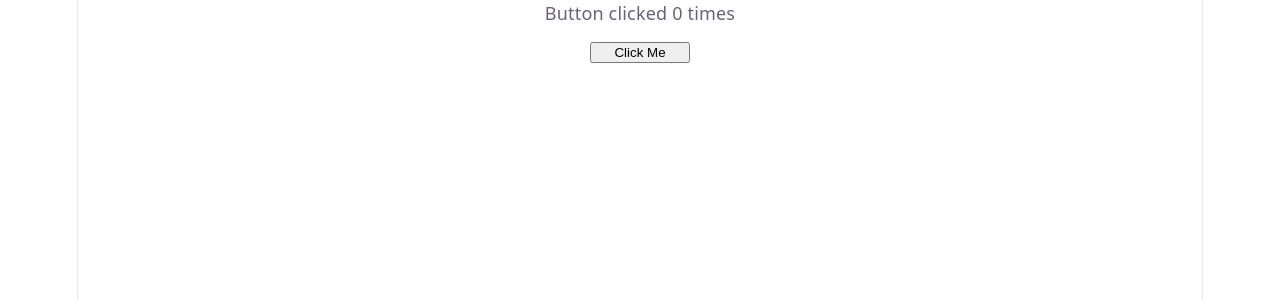
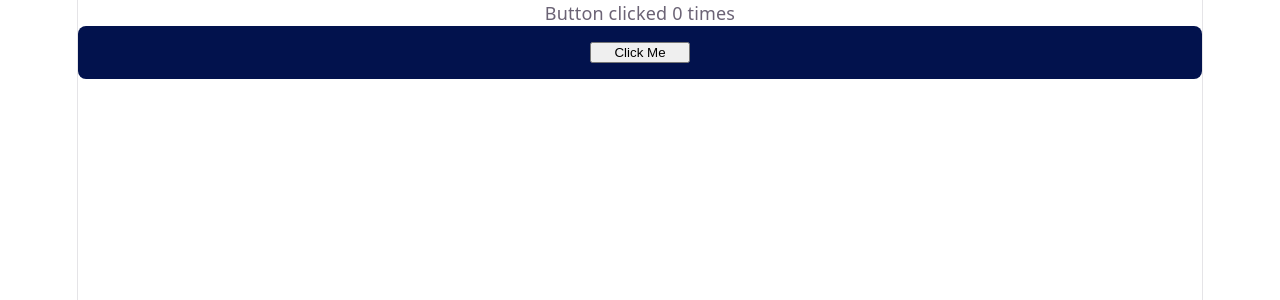
Before and after one commit to AleksandarStanisic021/reactlab, a React (Vite) app: page / in a window 1280 px wide. Shown: the top 300 px of the page. Built offline with nearby package versions, Linux system fonts and the light colour scheme.

Commit message:
Refactor App component layout for improved styling and structure

```diff
--- a/src/App.jsx
+++ b/src/App.jsx
@@ -11,10 +11,17 @@ function App() {
   return (
     <>
       <p>Button clicked {count} times</p>
-      <div>
-        <button
-          style={{ marginTop: "16px", width: "100px" }}
-          onClick={() => setCount(count + 1)}>
+      <div
+        style={{
+          display: "flex",
+          flexDirection: "column",
+          alignItems: "center",
+          gap: "16px",
+          backgroundColor: "#02124d",
+          padding: "16px",
+          borderRadius: "8px",
+        }}>
+        <button style={{ width: "100px" }} onClick={() => setCount(count + 1)}>
           Click Me
         </button>
       </div>
```
